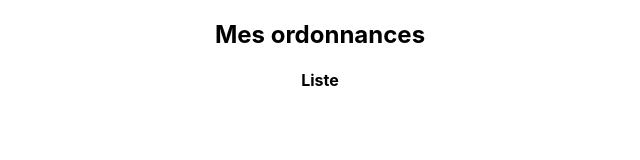
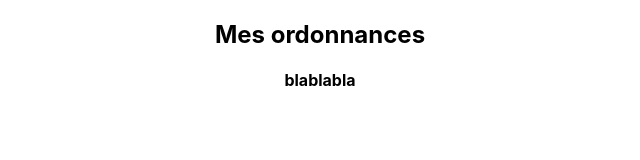
Before and after one commit to Anthony31400/doc-lana, a React (Create React App) app: page / in a window 1280 px wide. Shown: the top 160 px of the page, without its empty margins (320-960 px from the left). Built offline with nearby package versions, Linux system fonts and the light colour scheme.

Commit message:
few changes on prescription

```diff
--- a/src/components/prescriptions/PrescriptionDisplay.jsx
+++ b/src/components/prescriptions/PrescriptionDisplay.jsx
@@ -9,7 +9,7 @@ class PrescriptionDisplay extends Component {
   render() {
     return (
       <div className="prescription-list">
-        <h4>Liste</h4>
+        <h4>blablabla</h4>
       </div>
     );
   }
```
